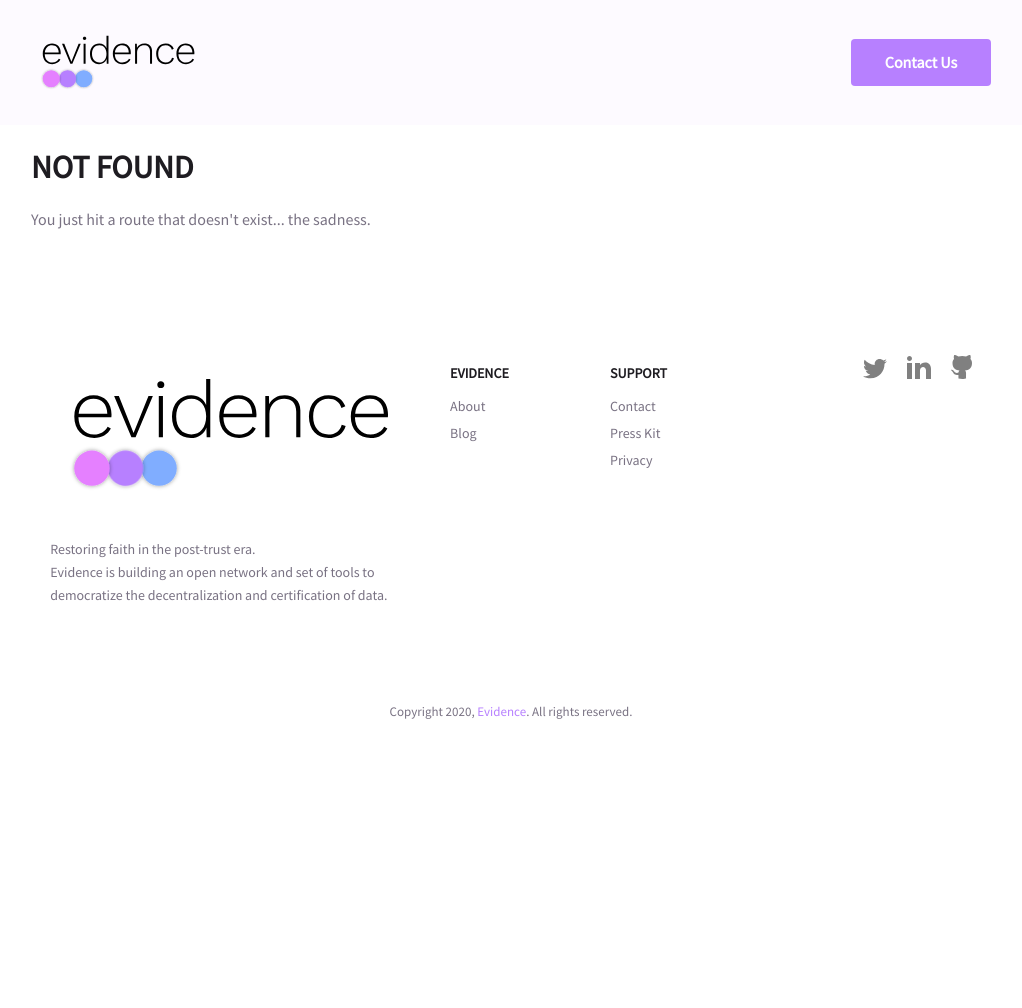
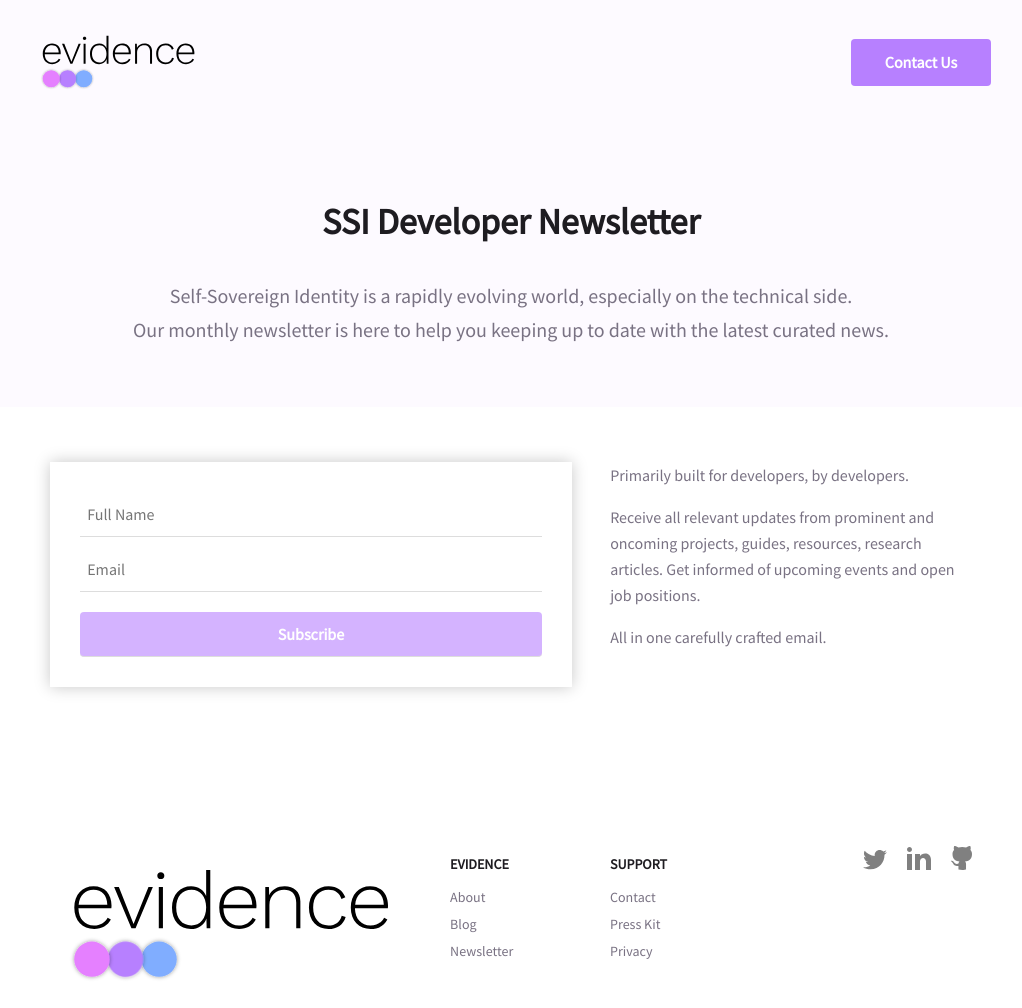
Before and after one commit to polyphene/polyphene.io, a Gatsby site: page /newsletter in a window 1280 px wide. Before the commit this address had no page. Shown: the top 1008 px of the page, without its empty margins (129-1151 px from the left). Before the commit the page ends 800 px from the top, so only its background shows below. Built offline with nearby package versions, Linux system fonts and the light colour scheme; Gatsby itself is replaced by a stand-in of ours.

Commit message:
✨ Introduce newsletter page

```diff
--- a/src/components/layout.js
+++ b/src/components/layout.js
@@ -45,6 +45,7 @@ const Layout = ({children}) => (
                                 <ul>
                                     <li><Link to="/about" title={"About Us"}>About</Link></li>
                                     <li><a href={"https://blog.evidence.fyi"}>Blog</a></li>
+                                    <li><Link to="/newsletter" title={"Newsletter"}>Newsletter</Link></li>
                                 </ul>
                             </ul>
                         </div>
--- a/src/pages/contact.js
+++ b/src/pages/contact.js
@@ -28,6 +28,7 @@ const ContactPage = () => {
         company,
         message,
         subscribe,
+        source: 0,
       })
     } catch (e) {
       setPending(false)
--- /dev/null
+++ b/src/pages/newsletter.js
@@ -0,0 +1,85 @@
+import React, { useState } from "react"
+import * as EmailValidator from "email-validator"
+import axios from "axios"
+import Layout from "../components/layout"
+import SEO from "../components/seo"
+
+const NewsletterPage = () => {
+  const [name, setName] = useState("")
+  const [email, setEmail] = useState("")
+  const [showSuccess, setShowSuccess] = useState(false)
+  const [pending, setPending] = useState(false)
+
+  const canSubmit = (name !== "" && EmailValidator.validate(email))
+
+  const handleSubmit = async e => {
+    e.preventDefault()
+    // submit message
+    setPending(true)
+    try {
+      await axios.post('https://contact-form-api.evidence.fyi/submit', {
+        name,
+        email,
+        subscribe: true,
+        source: 1,
+      })
+    } catch (e) {
+      setPending(false)
+      return
+    }
+    setShowSuccess(true)
+    // reset form
+    setName("")
+    setEmail("")
+    setPending(false)
+  }
+
+  return (
+    <Layout>
+      <SEO title="Newsletter"/>
+
+      <div className={"page-header"}>
+        <h2>SSI Developer Newsletter</h2>
+        <p>Self-Sovereign Identity is a rapidly evolving world, especially on the technical side.<br/>
+          Our monthly newsletter is here to help you keeping up to date with the latest curated news.</p>
+      </div>
+
+      <div className={"container"}>
+        <div className={"content"}>
+          <div className={"row"}>
+            <div className={"col-7"}>
+              <div className="form-style-8">
+                {showSuccess
+                  ? (
+                    <div>
+                      <p>
+                        Your subscription has been saved!
+                      </p>
+                      <input type="submit" value="Subscribe with another address" onClick={() => {
+                        setShowSuccess(false)
+                      }}/>
+                    </div>
+                  ) : (
+                    <form onSubmit={handleSubmit}>
+                      <input type="text" value={name} onChange={e => setName(e.target.value)} placeholder="Full Name"/>
+                      <input type="email" value={email} onChange={e => setEmail(e.target.value)} placeholder="Email"/>
+                      <input type="submit" value="Subscribe" disabled={!canSubmit || pending}/>
+                    </form>
+                  )}
+              </div>
+            </div>
+
+            <div className={"col-5"}>
+              <p>Primarily built for developers, by developers.</p>
+              <p>Receive all relevant updates from prominent and oncoming projects, guides, resources, research
+                articles. Get informed of upcoming events and open job positions.</p>
+              <p>All in one carefully crafted email.</p>
+            </div>
+          </div>
+        </div>
+      </div>
+    </Layout>
+  )
+}
+
+export default NewsletterPage
```
Also changed, not shown: static/images/undraw_newsletter_re_wrob.svg (added).
